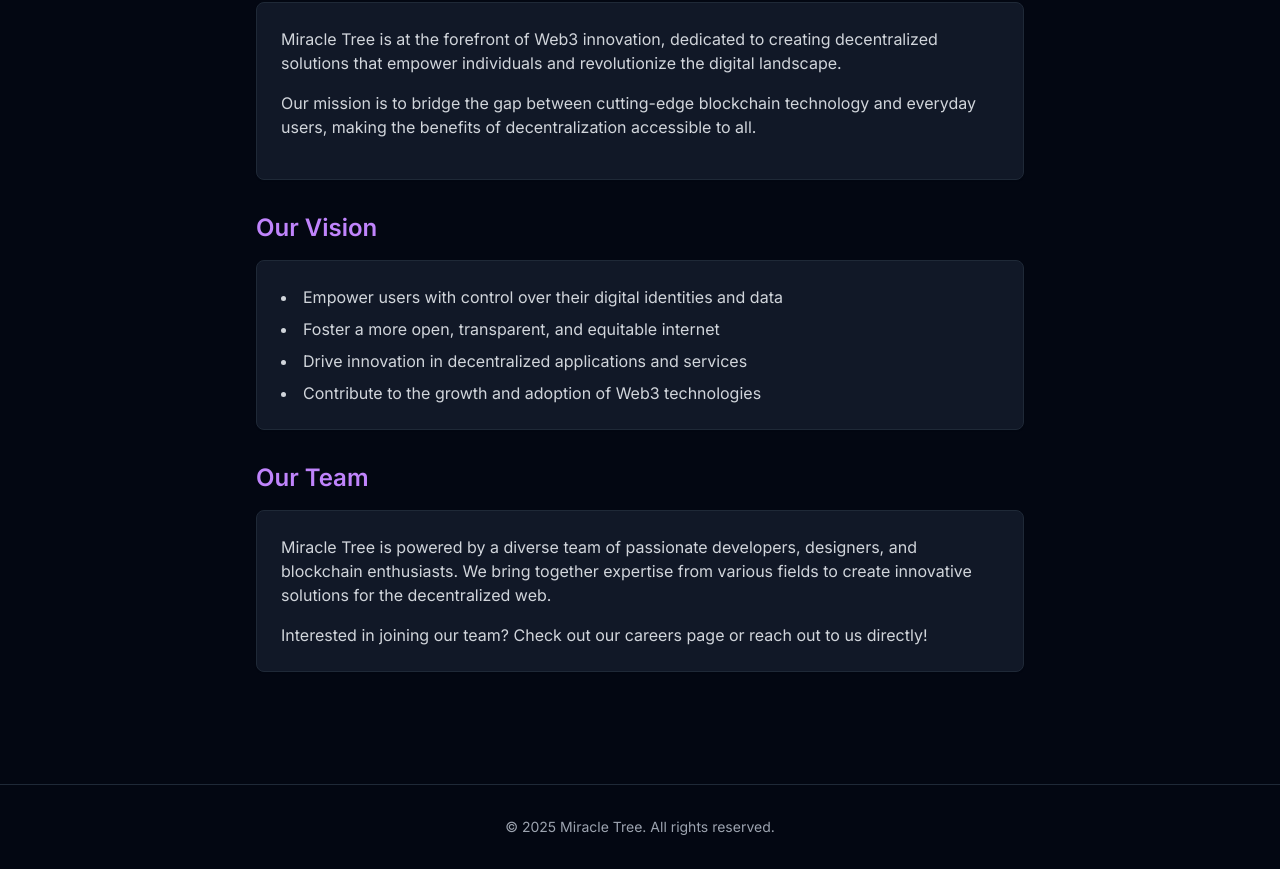
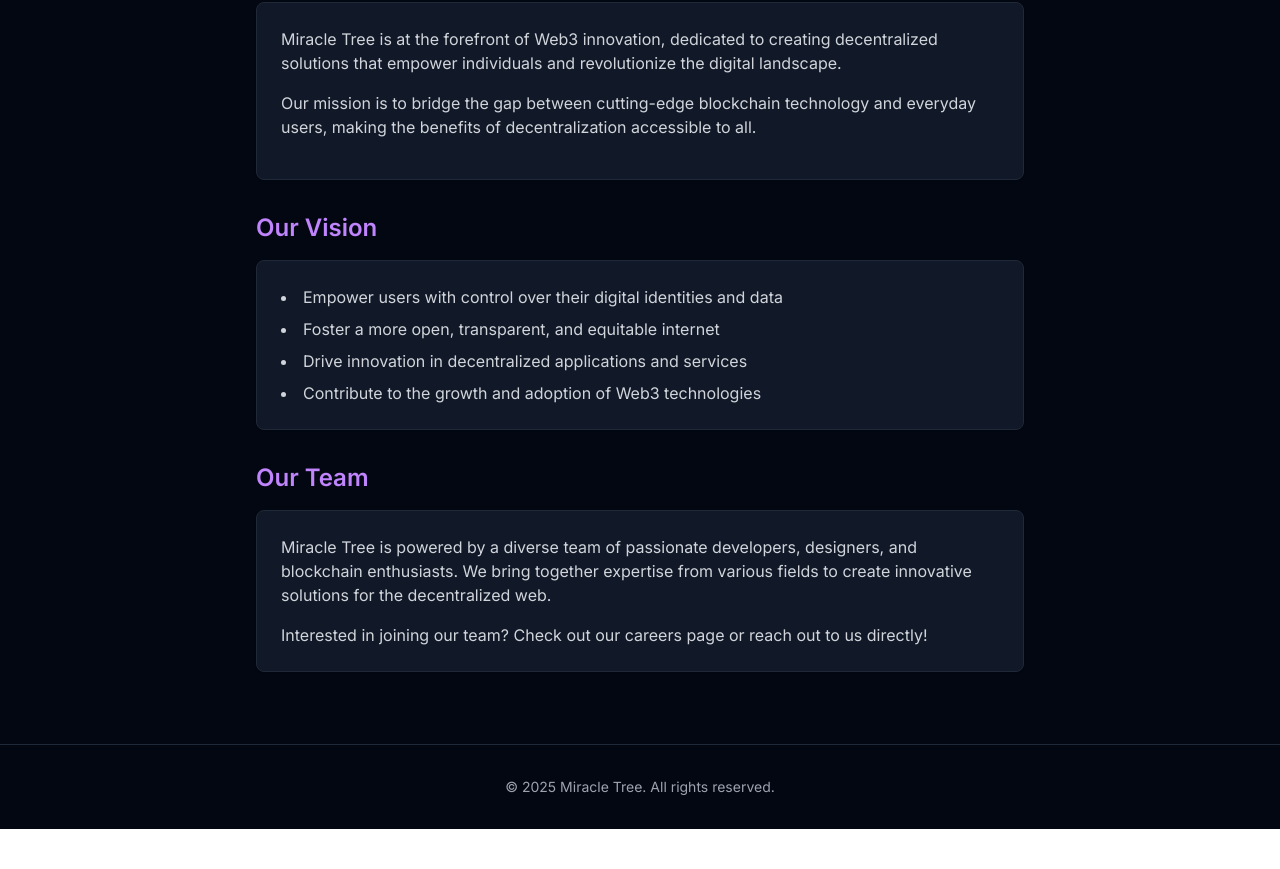
Before and after one commit to khubak/blog, a Next.js app: page /about in a window 1280 px wide. Shown: the part 159-1028 px from the top of the page. After the commit the page ends 988 px from the top, so only its background shows below. Built offline with nearby package versions, Linux system fonts and the light colour scheme.

Commit message:
fix: footer margins

```diff
--- a/components/Footer.tsx
+++ b/components/Footer.tsx
@@ -1,6 +1,6 @@
 export function Footer() {
   return (
-    <footer className='container mx-auto px-4 py-8 border-t border-gray-800 mt-20'>
+    <footer className='container mx-auto px-4 py-8 border-t border-gray-800 mt-6 md:mt-10'>
       <div className='flex flex-col items-center justify-center gap-4'>
         <p className='text-sm text-gray-400'>© {new Date().getFullYear()} Miracle Tree. All rights reserved.</p>
       </div>
```
